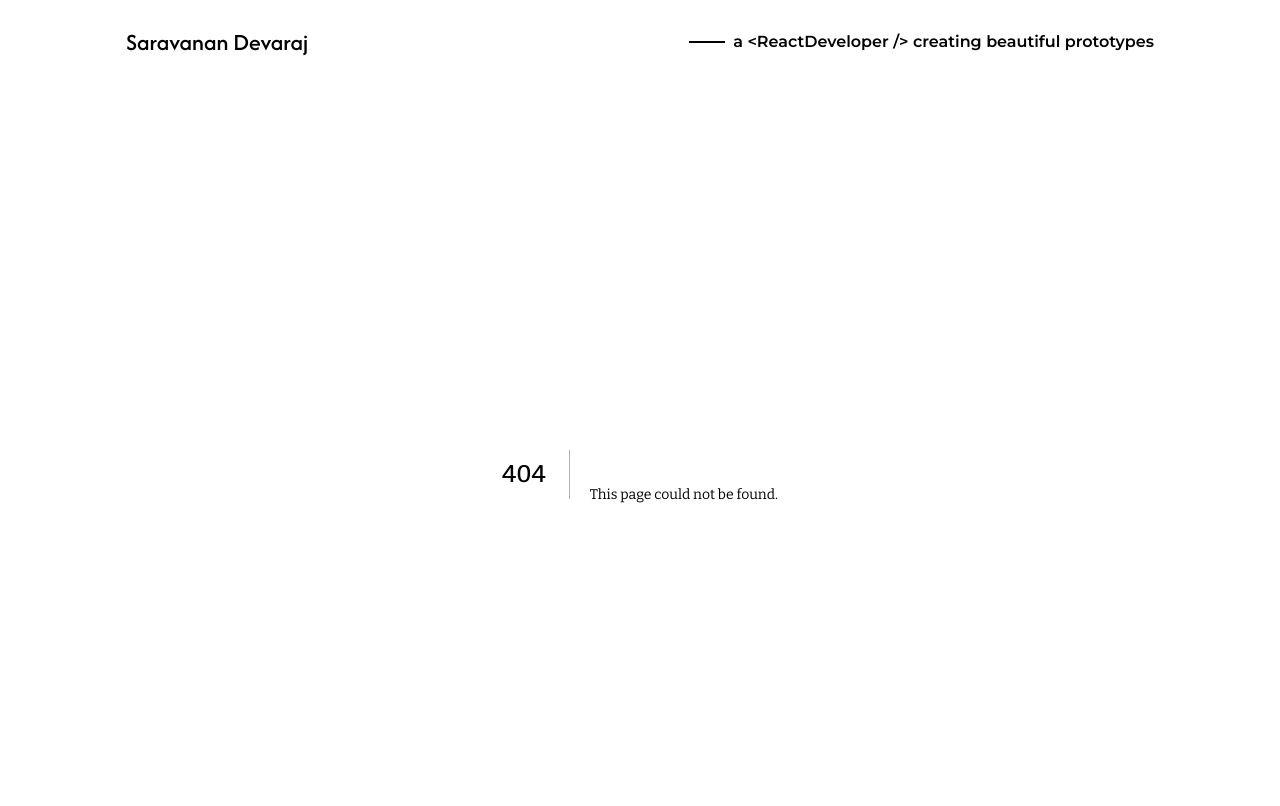
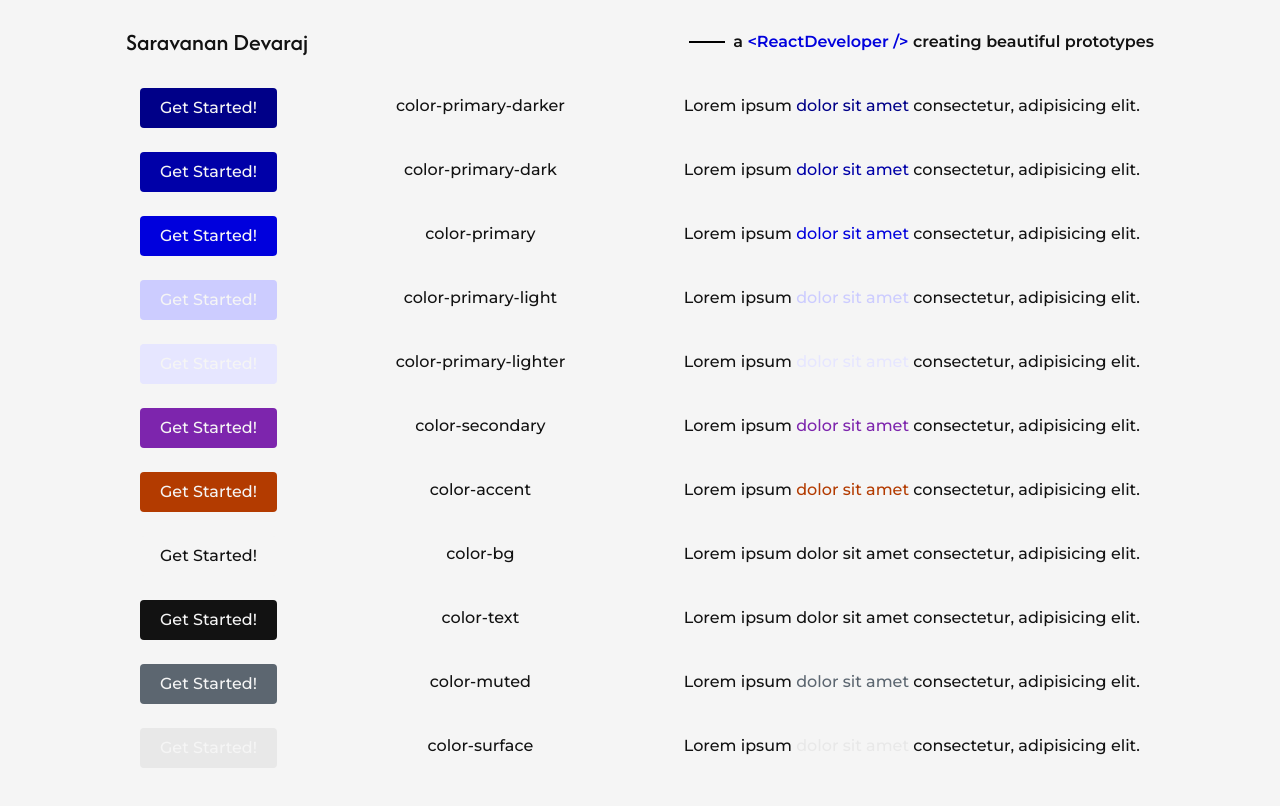
Before and after one commit to SaravananWD/learn-react, a Next.js app: page /test in a window 1280 px wide. Before the commit this address had no page. Shown: the top 806 px of the page. Built offline with nearby package versions, Linux system fonts and the light colour scheme.

Commit message:
finalize color palette

```diff
--- a/src/app/global.css
+++ b/src/app/global.css
@@ -103,23 +103,18 @@ h6 {
   0000aa */
 
   /* color palette */
-  --color-primary: ; /* hsl(240deg 100% 43.33%) */
-  --color-primary-dark: ;
-  --color-primary-darker: ;
-  --color-primary-light: ;
-  --color-primary-lighter: ;
-  --color-secondary: ;
-  --color-accent: ;
-  --color-bg: #f5f5f5;
-  --color-text: #111;
-  --color-muted: #333333;
-  --color-surface: #e7e7e7;
-
-  --color-blue: hsl(240deg 100% 43.33%); /* #0000dd */
-  --color-blue-dark: hsl(240deg 100% 33%);
-  --color-blue-darker: hsl(240deg 100% 26.67%);
-  --color-blue-light: hsl(240deg 100% 95%); /*  #e5e5ff */
-  --color-blue-disabled: hsl(240 25% 80% / 1); /* #bfbfd9 */
+  --color-primary: hsl(240deg 100% 43.33%); /* 0000dd */
+  --color-primary-dark: hsl(240deg 100% 33%);
+  --color-primary-darker: hsl(240deg 100% 26.67%);
+  --color-primary-light: hsl(240deg 100% 90%); /*  e5e5ff */
+  --color-primary-lighter: hsl(240 100% 95%);
+  --color-disabled: hsl(240 25% 80%); /* bfbfd9 */
+  --color-secondary: #7d25ad; /* adjusted for contrast ratio from: hsl(279, 80%, 44%); */
+  --color-accent: #b33b00; /* adjusted for contrast ratio from: hsl(20, 80%, 44%); */
+  --color-bg: hsl(0, 0%, 96%);
+  --color-text: hsl(0, 0%, 7%);
+  --color-muted: hsl(210, 10%, 40%);
+  --color-surface: hsl(0, 0%, 91%);
 
   /* typography */
   --logo-font: "Afacad", sans-serif;
--- a/src/app/about/page.js
+++ b/src/app/test/page.js
@@ -4,9 +4,10 @@ import React from "react";
 import GenerateElements from "@/components/GenerateElements";
 
 const STYLES = [
+  "color-primary-darker",
+  "color-primary-dark",
+
   "color-primary",
-  "color-primary-dark",
-  "color-primary-darker",
   "color-primary-light",
   "color-primary-lighter",
   "color-secondary",
@@ -19,23 +20,12 @@ const STYLES = [
 
 function TestCSS() {
   return (
-    <Element>
+    <div>
       {STYLES.map((style) => {
-        <GenerateElements styleType={style} />;
+        return <GenerateElements key={style} styleType={style} />;
       })}
-    </Element>
+    </div>
   );
 }
 
 export default TestCSS;
-
-const Element = styled.div`
-  display: flex;
-  justify-content: space-around;
-
-  align-items: center;
-
-  p {
-    margin: 0;
-  }
-`;
--- a/src/components/Button.jsx
+++ b/src/components/Button.jsx
@@ -20,6 +20,6 @@ const StyledButton = styled.button`
   transition: var(--bg-transition);
 
   &:hover {
-    background-color: var(--color-accent);
+    background-color: var(--color-primary-dark);
   }
 `;
--- a/src/components/GenerateElements.js
+++ b/src/components/GenerateElements.js
@@ -5,23 +5,23 @@ import styled from "styled-components";
 import space from "@/utils/space";
 
 function GenerateElements({ styleType }) {
-  const TagName = {};
-
+  console.log(styleType);
   return (
-    <>
+    <Element>
       <StyledButton styleType={styleType}>Get Started!</StyledButton>
+      <p>{styleType}</p>
       <p>
-        Lorem ipsum <Anchor>dolor sit amet</Anchor> consectetur, adipisicing
-        elit.
+        Lorem ipsum <Anchor styleType={styleType}>dolor sit amet</Anchor>{" "}
+        consectetur, adipisicing elit.
       </p>
-    </>
+    </Element>
   );
 }
 
 export default GenerateElements;
 
 const StyledButton = styled.button(
-  ({ styleType }) => `
+  ({ styleType = "color-primary" }) => `
   background-color: var(--${styleType});
   color: var(${styleType === "color-bg" ? "--color-text" : "--color-bg"});
   cursor: pointer;
@@ -32,7 +32,26 @@ const StyledButton = styled.button(
   transition: var(--bg-transition);
 
   &:hover {
-    background-color: var(--color-accent);
+    background-color: var(--color-primary-dark);
   }
 `
 );
+
+const Anchor = styled.a(
+  ({ styleType = "color-primary" }) => `
+ color: var(--${styleType === "color-bg" ? "color-text" : styleType});
+`
+);
+
+const Element = styled.div`
+  display: flex;
+  justify-content: space-between;
+  align-items: center;
+  max-width: 1000px;
+  margin: auto;
+  margin-bottom: 20px;
+
+  p {
+    margin: 0;
+  }
+`;
--- a/src/components/Header.js
+++ b/src/components/Header.js
@@ -36,8 +36,9 @@ const Logo = styled.div`
 
 const Tagline = styled.div`
   font-weight: 600;
+
   .highlight {
-    color: var(--color-accent);
+    color: var(--color-primary);
   }
 `;
 
```
